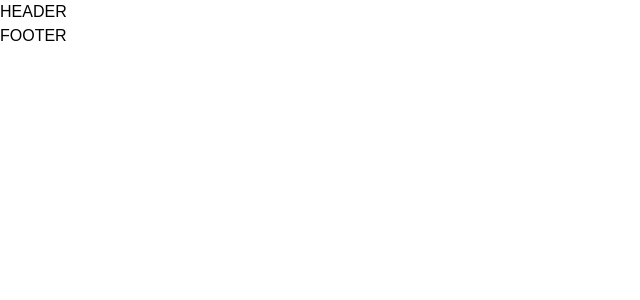
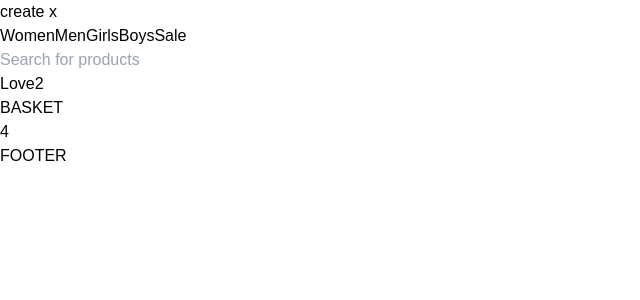
Before and after one commit to eldorado-22/commerce_group, a React (Create React App) app: page / in a window 1280 px wide. Shown: the top 300 px of the page, without its empty margins (0-640 px from the left). Built offline with nearby package versions, Linux system fonts and the light colour scheme.

Commit message:
hero_news_style (#1)

```diff
--- a/src/components/Header/index.jsx
+++ b/src/components/Header/index.jsx
@@ -3,8 +3,35 @@ import React from 'react';
 const Header = () => {
     return (
         <>
-          <header>
-            HEADER
+          <header id='header'>
+            <div className="container">
+                <div className="header">
+                    <div className="header-text">
+                        <h1>create x</h1>
+                        <nav className="navbar">
+                            <a href="#">Women</a>
+                            <a href="#">Men</a>
+                            <a href="#">Girls</a>
+                            <a href="#">Boys</a>
+                            <a href="#">Sale</a>
+                        </nav>
+                    </div>
+                    <div className="header-input">
+                        <input type="search" placeholder='Search for products' />
+                        <div className="logos">
+                        <div className="love">
+                            <span>Love</span>
+                            <span>2</span>
+                        </div>
+                        <div className="line"></div>
+                        <div className="basket">
+                            <span>BASKET</span>
+                            <h2>4</h2>
+                        </div>
+                        </div>
+                    </div>
+                </div>
+            </div>
             </header>
         </>
     );
```
